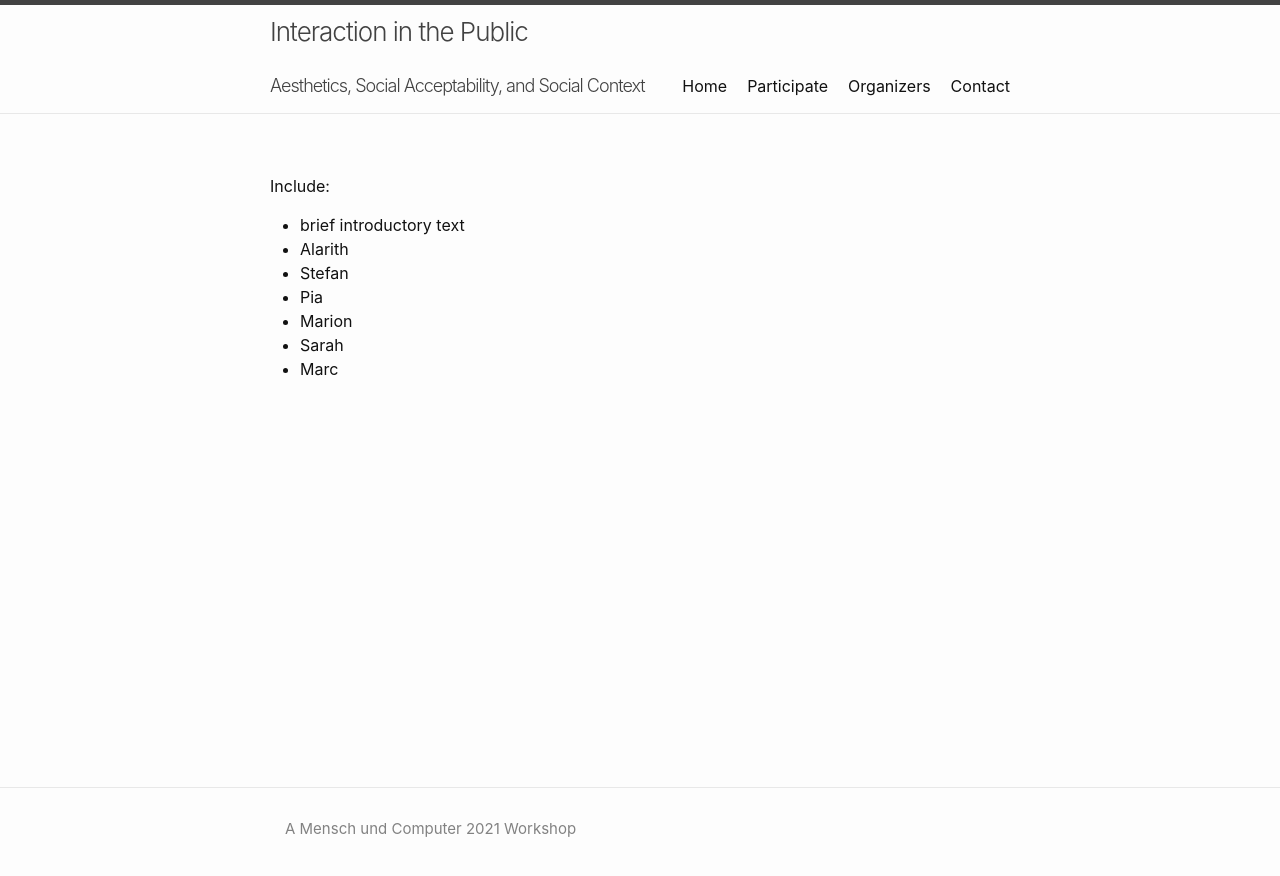
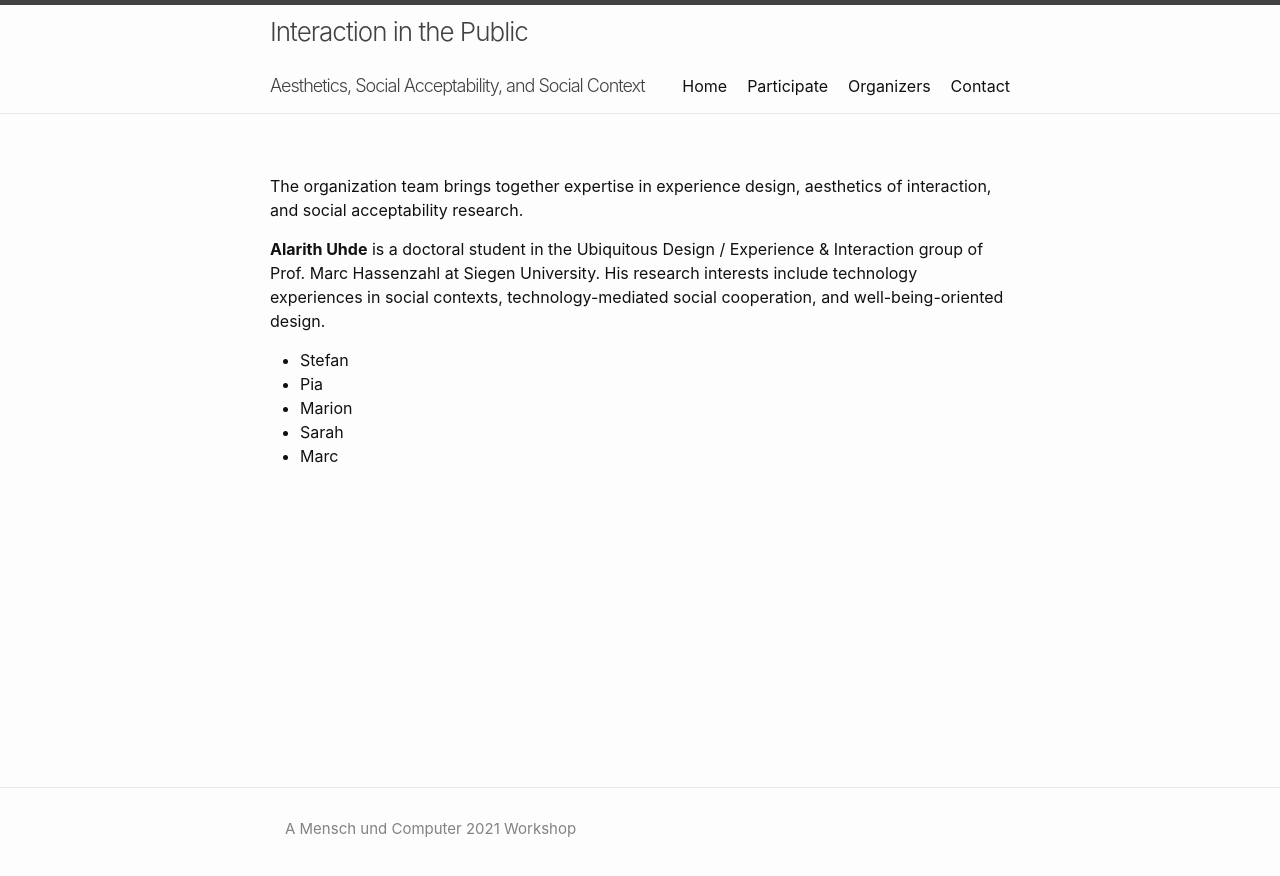
Before and after one commit to AlarithUhde/aips, a Jekyll site: the page built from organizers.md, in a window 1280 px wide. Shown: the top 876 px of the page. Built offline with Jekyll 4.4.1, drawn with Linux system fonts in a browser that asks for light colours.

Commit message:
replaced cfp with 2 column version, fixed link

```diff
--- a/organizers.md
+++ b/organizers.md
@@ -3,10 +3,14 @@ layout: page
 title: Organizers
 ---
 
+The organization team brings together expertise in experience design,
+aesthetics of interaction, and social acceptability research.
 
-Include:
-- brief introductory text
-- Alarith
+**Alarith Uhde** is a doctoral student in the Ubiquitous Design / Experience
+& Interaction group of Prof. Marc Hassenzahl at Siegen University. His research
+interests include technology experiences in social contexts,
+technology-mediated social cooperation, and well-being-oriented design.
+
 - Stefan
 - Pia
 - Marion
```
Also changed, not shown: index.md (+1 -1 lines), 1 other file.
